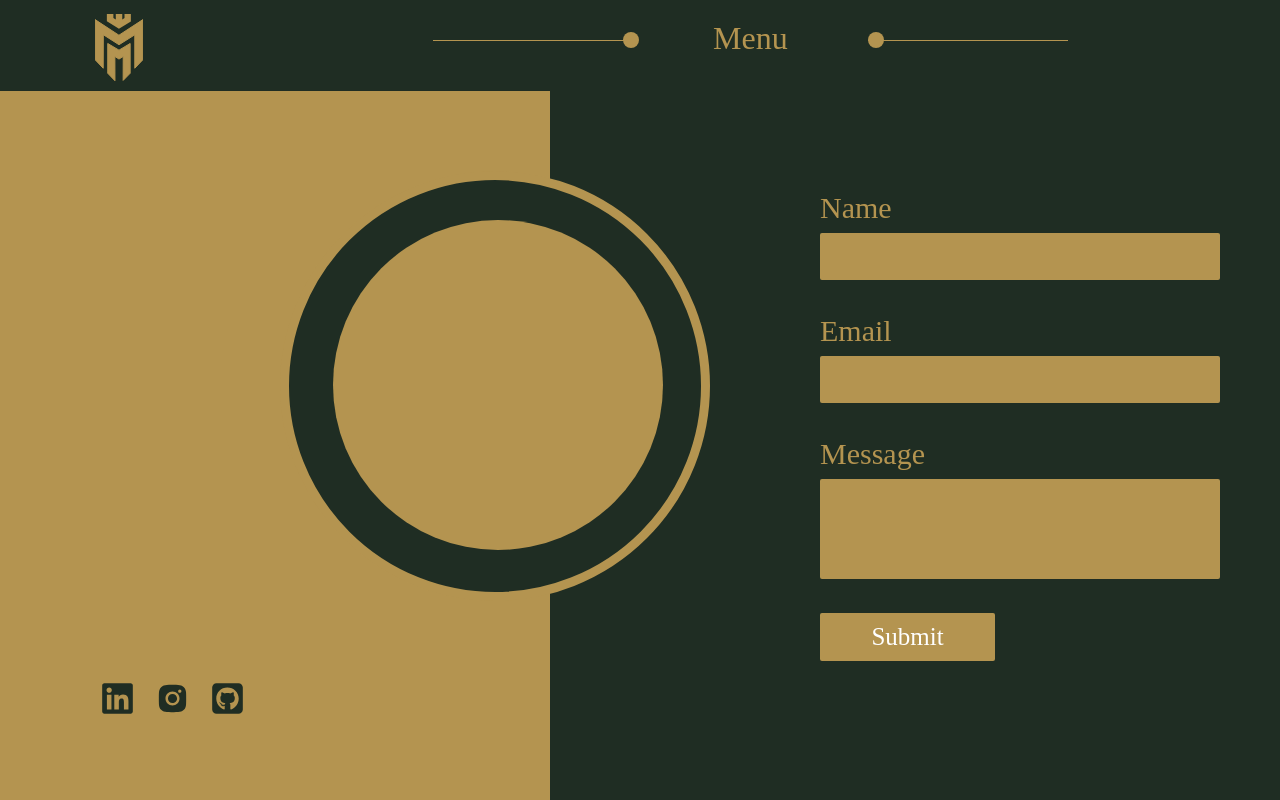
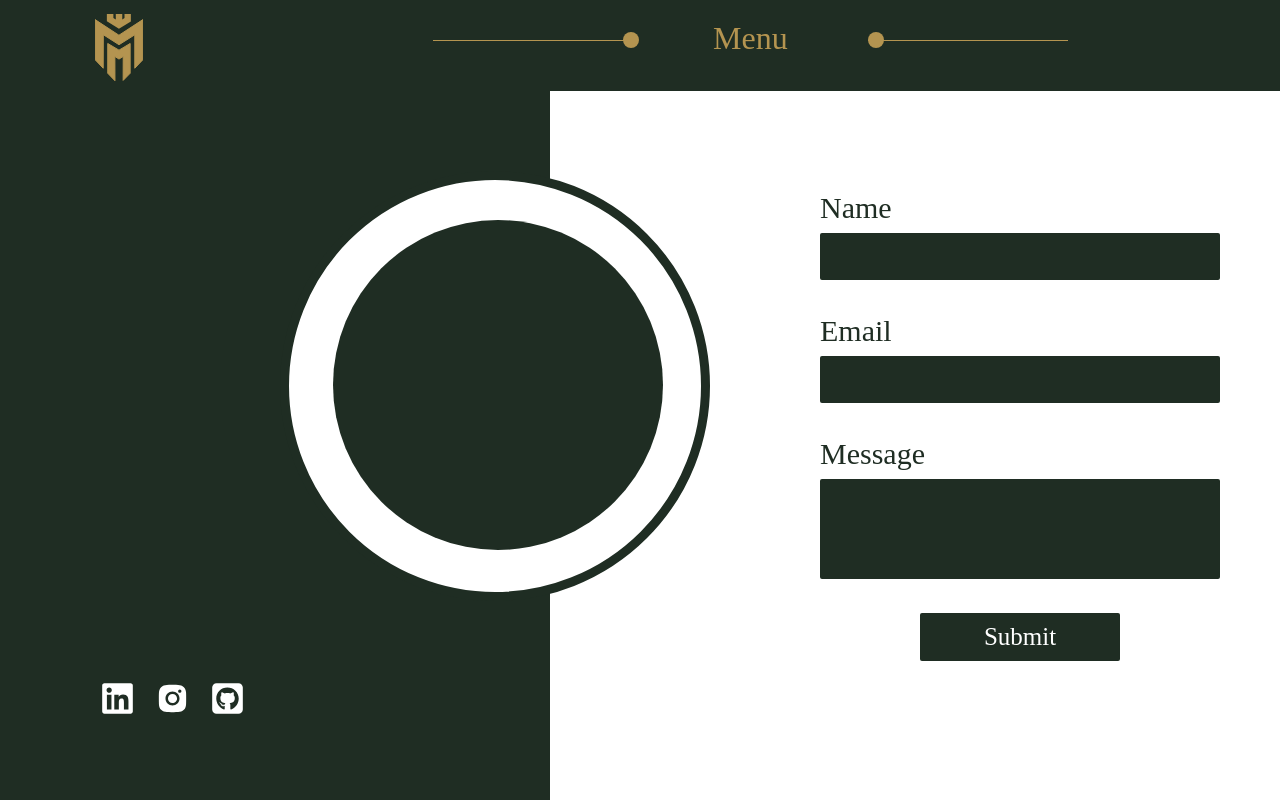
Before and after one commit to Mohammed5798/my-web, a React (Vite) app in the folder myweb/: page /contact in a window 1280 px wide. Shown: the top 800 px of the page. Built offline with nearby package versions, Linux system fonts and the light colour scheme; a web font is replaced by a local one.

Commit message:
(web design page) thirteenth commit

```diff
--- a/myweb/src/App.tsx
+++ b/myweb/src/App.tsx
@@ -2,7 +2,7 @@ import './style/main.css'
 import {BrowserRouter as Router, Route, Routes} from "react-router-dom";
 import NavBar from './components/navbar';
 import HomePage from './pages/home';
-import GraphicDesign from './pages/graphicDesign';
+import WebDesign from './pages/webDesign';
 import WebDev from './pages/webDev';
 import Contact from './pages/contact';
 import Footer from './components/footer';
@@ -18,7 +18,7 @@ function App() {
       <NavBar></NavBar>
         <Routes>
           <Route path='/' element={<HomePage/>}/>
-          <Route path='/graphicDesign' element={<GraphicDesign/>}/>
+          <Route path='/webDesign' element={<WebDesign/>}/>
           <Route path='/webDev' element={<WebDev/>}/>
           <Route path='/contact' element={<Contact/>}/>
         </Routes>
--- a/myweb/src/components/footer.tsx
+++ b/myweb/src/components/footer.tsx
@@ -20,8 +20,8 @@ function Footer() {
 
                 <div className="top">
                     <a href='/' className="link">home</a>
-                    <a href='/' className="link">contact me</a>
-                    <a href='/' className="link">projects</a>
+                    <a href='/contact' className="link">contact me</a>
+                    <a href='/webDesign' className="link">projects</a>
                     <a href='/' className="link">CV</a>
                 </div>
 
@@ -29,7 +29,7 @@ function Footer() {
 
                 <div className="bottom">
                     <p className="text">Feel free to contact me anytime, anywhere.</p>
-                    <p className="email">mohammedrich000@mail.com</p>
+                    <p className="email">mohammedrich000@gmail.com</p>
                 </div>
             </div>
 
--- a/myweb/src/components/navbar.tsx
+++ b/myweb/src/components/navbar.tsx
@@ -28,7 +28,7 @@ function NavBar() {
         let selectedValue = event.target.value;
 
         if (selectedValue === "option1") {
-            navigate('/graphicDesign');
+            navigate('/webDesign');
             setIsActive(true);
         } else {
             navigate('/webDev');
@@ -104,7 +104,7 @@ function NavBar() {
 
                         <select id="options" value="my skills" onChange={selectHandle}>
                             <option value="my skills" disabled>My Skills</option>
-                            <option value="option1" > Graphic Design</option>
+                            <option value="option1" > Web Design</option>
                             <option value="option2" >Web Development</option>
                         </select>
 
--- a/myweb/src/pages/contact.tsx
+++ b/myweb/src/pages/contact.tsx
@@ -3,42 +3,95 @@ import { FaLinkedin } from "react-icons/fa";
 import { AiFillInstagram } from "react-icons/ai";
 import { FaSquareGithub } from "react-icons/fa6";
 import { useTheme } from '../context/context';
+import { motion } from 'motion/react';
 
 function Contact() {
 
-    const { them } = useTheme();
+    const { theme } = useTheme();
 
     return (
 
-        <div className={them == "light" ? "contact-container-light" : "contact-container-dark"}>
+        <div className={theme == "light" ? "contact-container-light" : "contact-container-dark"}>
 
             <div className="left">
 
-                <span className="outer-circle"> <span className="inner-circle"></span> </span>
+                <motion.span className="outer-circle"
 
-                <div className="accounts">
-                    <FaLinkedin className='icon'/>
-                    <AiFillInstagram className='icon'/>
-                    <FaSquareGithub className='icon'/>
-                </div>
+                    initial={{ opacity: 0, }}
+                    animate={{ opacity: 1, }}
+                    transition={{ duration: 1, delay: 1.2, type: "tween" }}
+
+                > <span className="inner-circle"></span> </motion.span>
+
+                <motion.div className="accounts"
+                    initial={{ opacity: 0, y: 50 }}
+                    animate={{ opacity: 1, y: 0 }}
+                    transition={{ duration: 1, delay: 2, ease: "backOut" }}
+                >
+                    <a href="https://www.linkedin.com/in/mohamed-mob-720a12228/"><FaLinkedin className='icon' /></a>
+                    <a href="https://www.instagram.com/22_mh_22/"><AiFillInstagram className='icon' /></a>
+                    <a href="https://github.com/Mohammed5798"><FaSquareGithub className='icon' /></a>
+                </motion.div>
             </div>
 
             <div className="right">
 
                 <form className='form' action='mailto:mohammedrich000@gmail.com' method="POST" encType='text/plain'>
-                    <label className='label' htmlFor="name">name</label>
-                    <input min={3} className='user-name' type="text" id="name" name="name" required />
+                    <motion.label className='label' htmlFor="name"
+
+                        initial={{ opacity: 0, }}
+                        animate={{ opacity: 1, }}
+                        transition={{ duration: 1, delay: 2.6, type: "tween" }}
+
+                    >name</motion.label>
+                    <motion.input min={3} className='user-name' type="text" id="name" name="name" required
+
+                        initial={{ opacity: 0, }}
+                        animate={{ opacity: 1, }}
+                        transition={{ duration: 1, delay: 2.6, type: "tween" }}
+
+                    />
                     <br></br>
 
-                    <label className='label' htmlFor="email">email</label>
-                    <input className='user-email' type="email" id="email" name="email" required />
+                    <motion.label className='label' htmlFor="email"
+
+                        initial={{ opacity: 0, }}
+                        animate={{ opacity: 1, }}
+                        transition={{ duration: 1, delay: 3.1, type: "tween" }}
+
+                    >email</motion.label>
+                    <motion.input className='user-email' type="email" id="email" name="email" required
+
+                        initial={{ opacity: 0, }}
+                        animate={{ opacity: 1, }}
+                        transition={{ duration: 1, delay: 3.1, type: "tween" }}
+
+                    />
                     <br></br>
 
-                    <label className='label' htmlFor="message">message</label>
-                    <textarea className='textarea' name="message" id="message" rows={4} cols={50} required></textarea>
+                    <motion.label className='label' htmlFor="message"
+
+                        initial={{ opacity: 0, }}
+                        animate={{ opacity: 1, }}
+                        transition={{ duration: 1, delay: 3.7, type: "tween" }}
+
+                    >message</motion.label>
+                    <motion.textarea className='textarea' name="message" id="message" rows={4} cols={50} required
+
+                        initial={{ opacity: 0, }}
+                        animate={{ opacity: 1, }}
+                        transition={{ duration: 1, delay: 3.7, type: "tween" }}
+
+                    ></motion.textarea>
                     <br></br>
 
-                    <button type='submit' className='submit'> submit </button>
+                    <motion.button type='submit' className='submit'
+
+                        initial={{ opacity: 0, }}
+                        animate={{ opacity: 1, }}
+                        transition={{ duration: 1, delay: 4.2, type: "tween" }}
+
+                    > submit </motion.button>
 
                 </form>
             </div>
--- /dev/null
+++ b/myweb/src/pages/webDesign.tsx
@@ -0,0 +1,37 @@
+import '../style/main.css'
+import { useTheme } from '../context/context';
+
+function WebDesign() {
+
+    const { theme } = useTheme();
+
+    return (
+        <div className= {theme == "light" ? "web-design-container-light" : "web-design-container-dark"}>
+
+            <div className="top">
+                <div className="left">
+
+                </div>
+
+                <img src="" alt="" />
+            </div>
+
+            <div className="middle">
+
+            </div>
+
+            <div className="bottom">
+                <div className="left">
+
+                </div>
+
+                <div className="right">
+
+                </div>
+            </div>
+
+        </div>
+    );
+};
+
+export default WebDesign;
--- a/myweb/src/style/main.css
+++ b/myweb/src/style/main.css
@@ -389,13 +389,13 @@
   display: flex;
   flex-direction: column;
   align-self: center;
-  margin-top: -60px;
+  margin-top: -130px;
 }
 .navbar-container-light .active-navbar-light .down .left .link {
   font-size: 60px;
   text-transform: capitalize;
   color: #D9D9D9;
-  margin-top: 20px;
+  margin-top: 30px;
 }
 .navbar-container-light .active-navbar-light .down .left #options {
   width: 300px;
@@ -405,6 +405,7 @@
   outline: none;
   background-color: #B49450;
   margin-left: -5px;
+  margin-top: 25px;
 }
 .navbar-container-light .active-navbar-light .down .left #options option {
   font-size: 30px;
@@ -1588,6 +1589,10 @@
 .contact-container-dark .left .accounts .icon {
   font-size: 35px;
   color: #1F2D23;
+  cursor: pointer;
+}
+.contact-container-dark .left .accounts .icon:hover {
+  color: #2f4e37;
 }
 .contact-container-dark .right .form {
   display: flex;
@@ -1611,6 +1616,9 @@
   padding-left: 10px;
   font-size: 17px;
 }
+.contact-container-dark .right .form .user-name:focus {
+  outline: none;
+}
 .contact-container-dark .right .form .user-email {
   width: 400px;
   height: 47px;
@@ -1621,6 +1629,9 @@
   padding-left: 10px;
   font-size: 17px;
 }
+.contact-container-dark .right .form .user-email:focus {
+  outline: none;
+}
 .contact-container-dark .right .form .textarea {
   resize: none;
   width: 400px;
@@ -1633,18 +1644,132 @@
   text-transform: capitalize;
   font-size: 18px;
 }
+.contact-container-dark .right .form .textarea:focus {
+  outline: none;
+}
 .contact-container-dark .right .form .submit {
-  width: 175px;
-  background-color: #B49450;
-  border: none;
-  color: white;
+  width: 200px;
+  background-color: #B49450;
+  border: none;
+  color: #1F2D23;
   padding: 10px;
   font-size: 25px;
   text-transform: capitalize;
   text-align: center;
   border-radius: 2px;
+  margin-left: 100px;
 }
 .contact-container-dark .right .form .submit:hover {
   background-color: white;
   color: #B49450;
 }
+
+.contact-container-light {
+  display: grid;
+  grid-template-columns: 1fr 1fr;
+  height: 90vh;
+  background-color: white;
+}
+.contact-container-light .left {
+  display: flex;
+  flex-direction: column;
+  background-color: #1F2D23;
+  width: 550px;
+}
+.contact-container-light .left .outer-circle {
+  background-color: white;
+  width: 430px;
+  height: 430px;
+  border-radius: 100%;
+  border: 9px solid #1F2D23;
+  margin: 80px 280px;
+}
+.contact-container-light .left .outer-circle .inner-circle {
+  background-color: #1F2D23;
+  width: 330px;
+  height: 330px;
+  border-radius: 100%;
+  display: block;
+  margin: 40px 43.5px;
+}
+.contact-container-light .left .accounts {
+  display: flex;
+  flex-direction: row;
+  -moz-column-gap: 20px;
+       column-gap: 20px;
+  margin-left: 100px;
+}
+.contact-container-light .left .accounts .icon {
+  font-size: 35px;
+  color: white;
+  cursor: pointer;
+}
+.contact-container-light .left .accounts .icon:hover {
+  color: rgb(184, 184, 184);
+}
+.contact-container-light .right .form {
+  display: flex;
+  flex-direction: column;
+  margin-top: 100px;
+  margin-left: 180px;
+  row-gap: 8px;
+}
+.contact-container-light .right .form .label {
+  color: #1F2D23;
+  text-transform: capitalize;
+  font-size: 30px;
+}
+.contact-container-light .right .form .user-name {
+  width: 400px;
+  height: 47px;
+  border-radius: 2px;
+  background-color: #1F2D23;
+  border: none;
+  color: white;
+  padding-left: 10px;
+  font-size: 17px;
+}
+.contact-container-light .right .form .user-name:focus {
+  outline: none;
+}
+.contact-container-light .right .form .user-email {
+  width: 400px;
+  height: 47px;
+  border-radius: 2px;
+  background-color: #1F2D23;
+  border: none;
+  color: white;
+  padding-left: 10px;
+  font-size: 17px;
+}
+.contact-container-light .right .form .user-email:focus {
+  outline: none;
+}
+.contact-container-light .right .form .textarea {
+  resize: none;
+  width: 400px;
+  height: 100px;
+  background-color: #1F2D23;
+  border: none;
+  color: white;
+  border-radius: 2px;
+  padding: 10px;
+  text-transform: capitalize;
+  font-size: 18px;
+}
+.contact-container-light .right .form .submit {
+  width: 200px;
+  background-color: #1F2D23;
+  border: none;
+  color: white;
+  padding: 10px;
+  font-size: 25px;
+  text-transform: capitalize;
+  text-align: center;
+  border-radius: 2px;
+  margin-left: 100px;
+}
+.contact-container-light .right .form .submit:hover {
+  background-color: #B49450;
+  color: white;
+}
--- a/myweb/src/style/main.scss
+++ b/myweb/src/style/main.scss
@@ -172,12 +172,12 @@
 
         .down{display: grid; grid-template-columns: 1fr 1fr; justify-items: center;
 
-            .left{display: flex; flex-direction: column; align-self: center; margin-top: -60px;
+            .left{display: flex; flex-direction: column; align-self: center; margin-top: -130px;
 
-                .link{font-size: 60px; text-transform: capitalize; color: #D9D9D9; margin-top: 20px;};
+                .link{font-size: 60px; text-transform: capitalize; color: #D9D9D9; margin-top: 30px;};
 
                 #options{width: 300px; border: none; color: #D9D9D9; font-size: 60px; outline: none; background-color: #B49450; margin-left: -5px;
-
+                    margin-top: 25px;
                     option{font-size: 30px; margin-left: 100px;};
                 };
             };
@@ -592,7 +592,7 @@
 
         .accounts{display: flex; flex-direction: row; column-gap: 20px; margin-left: 100px;
 
-            .icon{font-size: 35px; color: #1F2D23;};
+            .icon{font-size: 35px; color: #1F2D23; cursor: pointer; &:hover{color: #2f4e37}};
         };
 
     };
@@ -600,14 +600,56 @@
     .right{
         .form{display: flex; flex-direction: column; margin-top: 100px; margin-left: 180px; row-gap: 8px;
             .label{color: #B49450; text-transform: capitalize; font-size: 30px;};
-            .user-name{width: 400px; height: 47px; border-radius: 2px; background-color: #B49450; border: none; color: white; padding-left: 10px; font-size: 17px;};
-            .user-email{width: 400px; height: 47px; border-radius: 2px; background-color: #B49450; border: none; color: white; padding-left: 10px; font-size: 17px;};
+            .user-name{width: 400px; height: 47px; border-radius: 2px; background-color: #B49450; border: none; color: white; padding-left: 10px; font-size: 17px;
+
+                &:focus{outline: none;};
+            };
+            .user-email{width: 400px; height: 47px; border-radius: 2px; background-color: #B49450; border: none; color: white; padding-left: 10px; font-size: 17px;
+
+                &:focus{outline: none;};
+            };
             .textarea{resize: none; width: 400px; height: 100px; background-color: #B49450; border: none; color: white; border-radius: 2px;
-                padding: 10px; text-transform: capitalize; font-size: 18px;
+                padding: 10px; text-transform: capitalize; font-size: 18px; &:focus{outline: none;};
             };
-            .submit{width: 175px; background-color: #B49450; border: none; color: white; padding: 10px; font-size: 25px; text-transform: capitalize; text-align: center;
-                border-radius: 2px; &:hover{background-color: white; color: #B49450;};
+            .submit{width: 200px; background-color: #B49450; border: none; color: #1F2D23; padding: 10px; font-size: 25px; text-transform: capitalize; text-align: center;
+                border-radius: 2px; margin-left: 100px; &:hover{background-color: white; color: #B49450;};
             };
         };
     };
 };
+
+.contact-container-light{display: grid; grid-template-columns: 1fr 1fr; height: 90vh; background-color: white;
+
+    .left{display: flex; flex-direction: column; background-color: #1F2D23; width: 550px;
+
+        .outer-circle{background-color: white; width: 430px; height: 430px; border-radius: 100%; border: 9px solid #1F2D23; margin: 80px 280px;
+            .inner-circle{background-color: #1F2D23; width: 330px; height: 330px; border-radius: 100%; display: block; margin: 40px 43.5px;};
+        };
+
+        .accounts{display: flex; flex-direction: row; column-gap: 20px; margin-left: 100px;
+
+            .icon{font-size: 35px; color: white; cursor: pointer; &:hover{color: rgb(184, 184, 184);}};
+        };
+    };
+
+    .right{
+        .form{display: flex; flex-direction: column; margin-top: 100px; margin-left: 180px; row-gap: 8px;
+            .label{color: #1F2D23; text-transform: capitalize; font-size: 30px;};
+            .user-name{width: 400px; height: 47px; border-radius: 2px; background-color: #1F2D23; border: none; color: white; padding-left: 10px; font-size: 17px;
+                &:focus{outline: none;};
+            };
+            .user-email{width: 400px; height: 47px; border-radius: 2px; background-color: #1F2D23; border: none; color: white; padding-left: 10px; font-size: 17px;
+
+                &:focus{outline: none;};
+            };
+            .textarea{resize: none; width: 400px; height: 100px; background-color: #1F2D23; border: none; color: white; border-radius: 2px;
+                padding: 10px; text-transform: capitalize; font-size: 18px;
+            };
+            .submit{width: 200px; background-color: #1F2D23; border: none; color: white; padding: 10px; font-size: 25px; text-transform: capitalize; text-align: center;
+                border-radius: 2px; margin-left: 100px; &:hover{background-color: #B49450; color: white;};
+            };
+        };
+    };
+};
+
+//*--------------------web design--------------------//
```
Also changed, not shown: myweb/src/pages/graphicDesign.tsx (deleted, +0 -11 lines).
